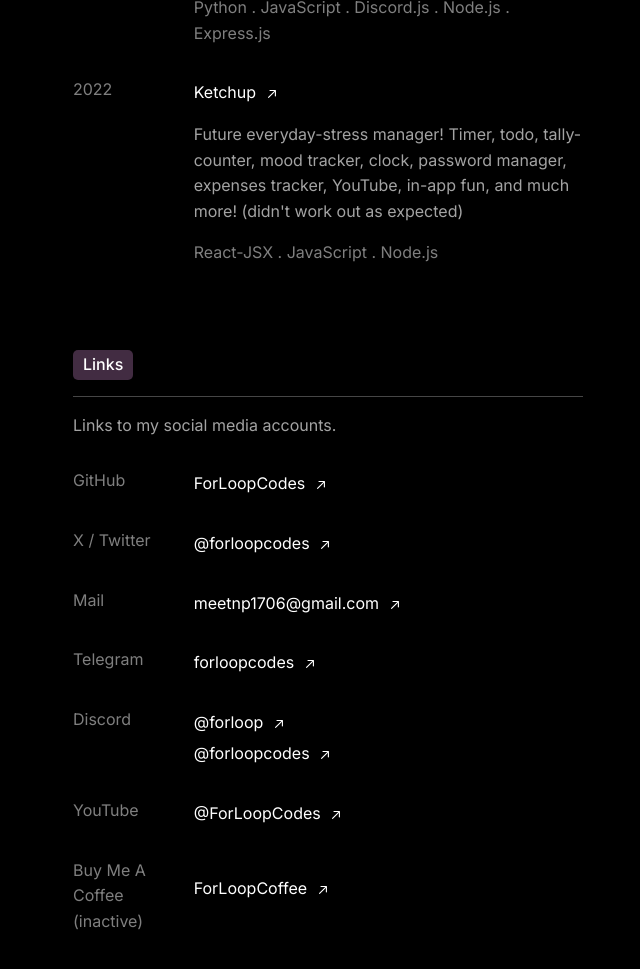
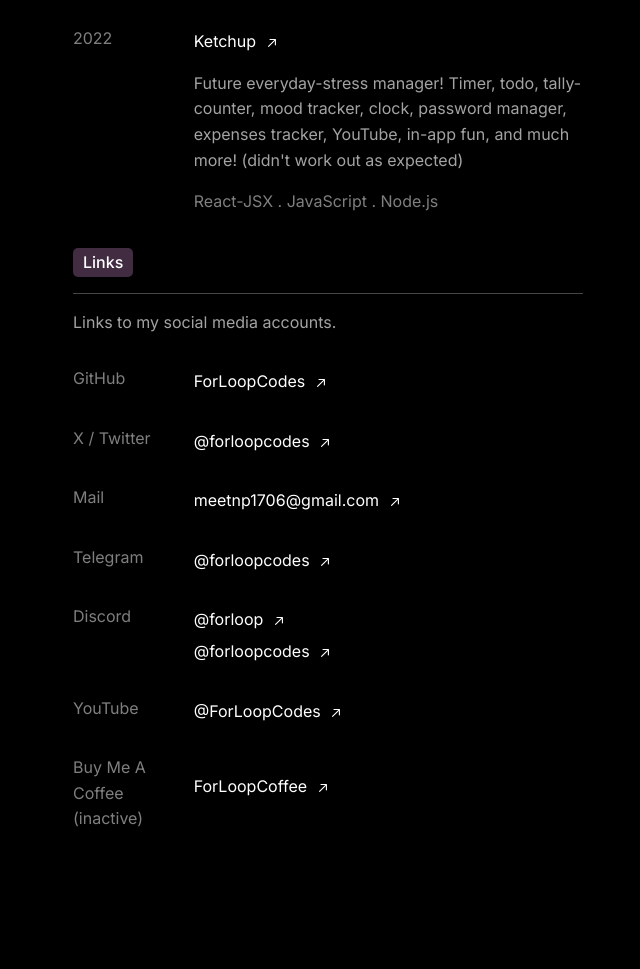
Before and after one commit to ForLoopCodes/ForLoopCodes.github.io, a plain HTML site: page index.html in a window 1280 px wide. Shown: the part 3752-4721 px from the top of the page, without its empty margins (312-952 px from the left). After the commit the page ends 4635 px from the top, so only its background shows below. Drawn offline with Linux system fonts and the light colour scheme.

Commit message:
Update index.html

```diff
--- a/index.html
+++ b/index.html
@@ -320,8 +320,6 @@
           </td>
         </tr>
       </table>
-      <br />
-      <br />
       <p
         class="imp headings"
         style="background: rgba(60, 87, 91, 0.764)"
@@ -422,8 +420,6 @@
           </td>
         </tr>
       </table>
-      <br />
-      <br />
       <p class="imp headings" style="background: rgba(91, 60, 90, 0.735)">
         Links
       </p>
@@ -482,7 +478,7 @@
           <td class="right">
             <p class="imp">
               <a target="_blank" href="https://t.me/forloopcodes">
-                forloopcodes
+                @forloopcodes
                 <svg viewBox="0 0 14 14">
                   <path
                     d="M10.9639 8.92676L10.957 3.59473C10.957 3.42155 10.9023 3.28027 10.793 3.1709C10.6882 3.05697 10.5446 3 10.3623 3H5.03027C4.8571 3 4.7181 3.05697 4.61328 3.1709C4.50846 3.28027 4.45605 3.41016 4.45605 3.56055C4.45605 3.70638 4.51074 3.83398 4.62012 3.94336C4.73405 4.05273 4.86393 4.10742 5.00977 4.10742H6.58887L9.2959 4.01172L8.26367 4.89355L3.1709 10C3.05697 10.1094 3 10.237 3 10.3828C3 10.5332 3.05697 10.6676 3.1709 10.7861C3.28939 10.9046 3.42383 10.9639 3.57422 10.9639C3.72461 10.9639 3.85449 10.9092 3.96387 10.7998L9.06348 5.69336L9.95898 4.66113L9.84277 7.34766V8.9541C9.84277 9.09994 9.89746 9.22982 10.0068 9.34375C10.1208 9.45768 10.2529 9.51465 10.4033 9.51465C10.5492 9.51465 10.679 9.45996 10.793 9.35059C10.9069 9.23665 10.9639 9.09538 10.9639 8.92676Z"
```
